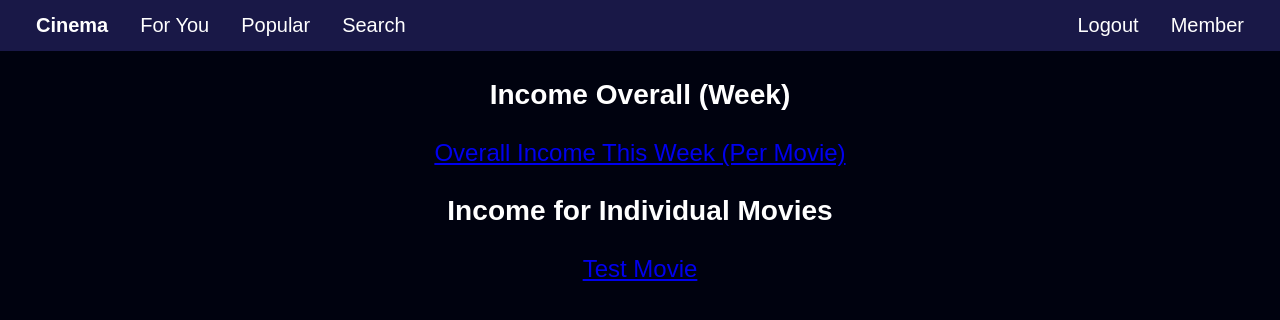
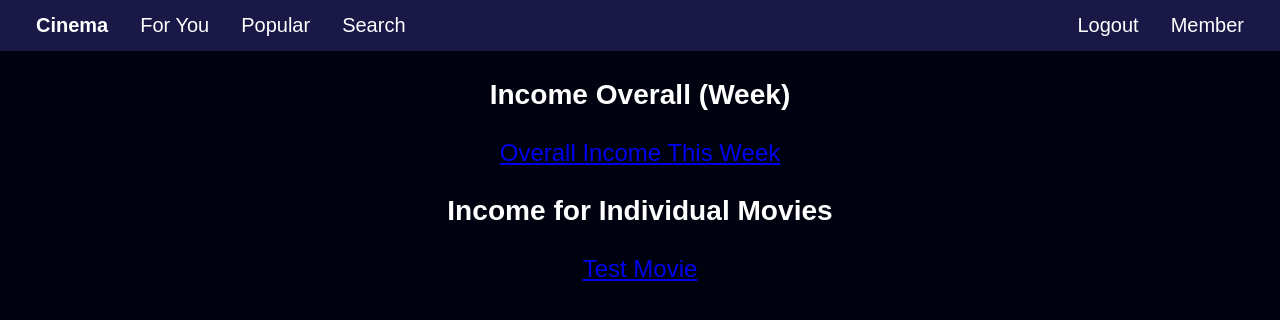
Before and after one commit to artificialvirus/Software-Engineering-Project, a Flask app: page /sales in a window 1280 px wide. Shown: the top 320 px of the page. Run offline with Flask 2, Linux system fonts and the light colour scheme; a user stored in the database is signed in; data comes from the database, SQL or seed files in the repository; some libraries are stand-ins or nearby versions.

Commit message:
Update sales.html

```diff
--- a/cinemawebapp/templates/sales.html
+++ b/cinemawebapp/templates/sales.html
@@ -1,4 +1,3 @@
-
 <!--Admin page-->
 
 {% extends "layout.html" %}
@@ -14,7 +13,7 @@
 
 <div class="base">
   <h3>Income Overall (Week)</h3>
-  <a href="{{url_for('takingsperweek')}}">Overall Income This Week (Per Movie)</a>
+  <a href="{{url_for('takingsperweek')}}">Overall Income This Week</a>
 
   <h3>Income for Individual Movies</h3>
   {% for movie in movies %}
```
